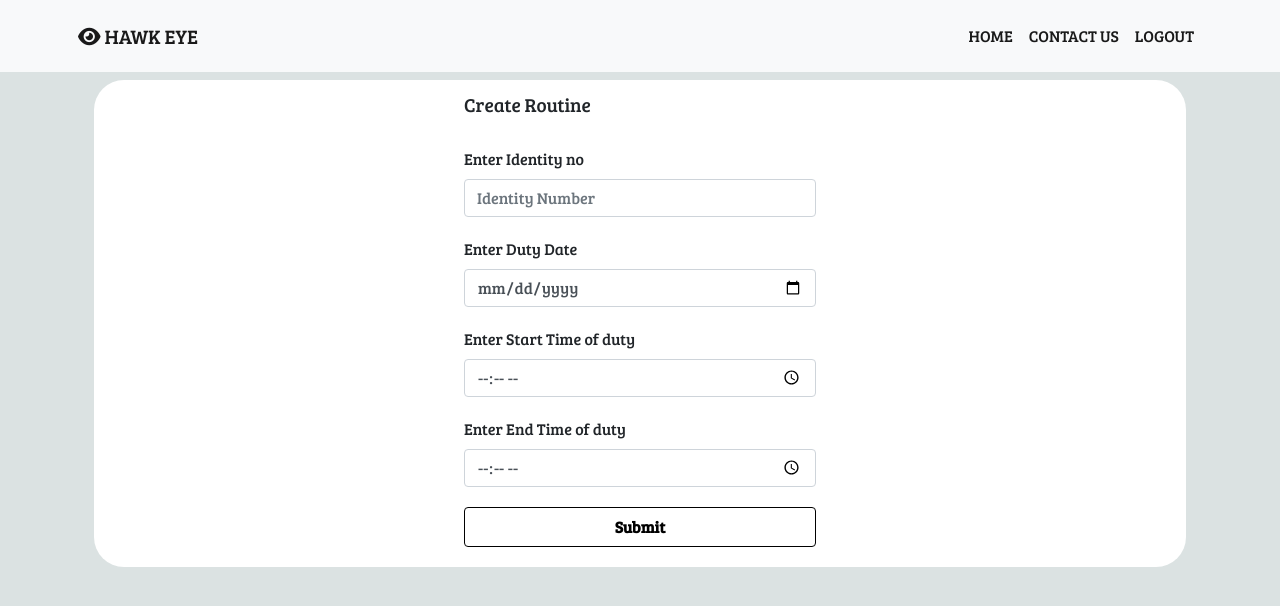
After one commit to HumbleFool02/WT-Project, a Flask app: page /createduty in a window 1280 px wide. The commit adds this page. Shown: the top 606 px of the page. Run offline with Flask 2, Linux system fonts and the light colour scheme; some libraries are stand-ins or nearby versions.

Commit message:
Duty Function added

```diff
--- a/main.py
+++ b/main.py
@@ -1,17 +1,17 @@
 from datetime import date, datetime
-import bcrypt
+from flask_bcrypt import Bcrypt
 from flask import Flask, render_template , redirect,url_for, session, request
 from flask_sqlalchemy import SQLAlchemy
 
-
 import pymysql
 pymysql.install_as_MySQLdb()
-from werkzeug.security import generate_password_hash,check_password_hash
 
 app = Flask(__name__)
 app.secret_key = 'super-secret-key'
 app.config['SQLALCHEMY_DATABASE_URI'] = 'mysql://root:@localhost/onlinesystem'
 db = SQLAlchemy(app)
+bcrypt = Bcrypt(app)
+
 
 class Contact(db.Model):
     id = db.Column(db.Integer, primary_key=True)
@@ -21,19 +21,19 @@ class Contact(db.Model):
     msg = db.Column(db.String(120), unique=False, nullable=False)
 
 class Manager(db.Model):
-    id = db.Column(db.Integer, primary_key=True)
+    id = db.Column(db.Integer, unique=True)
     name = db.Column(db.String(120), unique=False, nullable=False)
     username = db.Column(db.String(120), unique=True, nullable=False)
     domain = db.Column(db.String(120), unique=False, nullable=False)
-    idno = db.Column(db.String(120), unique=True, nullable=False)
+    idno = db.Column(db.String(120), primary_key=True, nullable=False)
     pword = db.Column(db.String(500), unique=False, nullable=False)
 
 class Security(db.Model):
-    id = db.Column(db.Integer, primary_key=True)
+    id = db.Column(db.Integer, unique=True)
     name = db.Column(db.String(120), unique=False, nullable=False)
     username = db.Column(db.String(120), unique=True, nullable=False)
     domain = db.Column(db.String(120), unique=False, nullable=False)
-    idno = db.Column(db.String(120), unique=True, nullable=False)
+    idno = db.Column(db.String(120), primary_key=True, nullable=False)
     pword = db.Column(db.String(120), unique=False, nullable=False)
 
 class Absence(db.Model):
@@ -45,13 +45,19 @@ class Absence(db.Model):
     status = db.Column(db.String(120), unique=False, nullable=False)
     timestamp = db.Column(db.String(120), unique=False, nullable=False)
 
+class Duty(db.Model):
+    id = db.Column(db.Integer, primary_key=True)
+    ddate = db.Column(db.String, unique=False, nullable=False)
+    didno = db.Column(db.String(120), unique =True, nullable=False)
+    stime =db.Column(db.String, unique=False, nullable=False)
+    etime = db.Column(db.String, unique=False, nullable=False)
+
 @app.route("/")
 def home():
     return render_template('index.html')
 
 @app.route("/index")
 def index():
-    print(url_for('managerdashboard'))
     return render_template('index.html')
 
 
@@ -62,19 +68,23 @@ def managerLogin():
     else:
         username = request.form.get('username')
         pword = (request.form.get('pword'))
-        try:
-            print("in try")
-            data = Manager.query.filter_by(username=username).first()
-            if ((data is not None) & (bcrypt.checkpw(pword.encode('utf-8'), data.pword)==True)):
-                print("logged in")
-                session['logged_in'] = True
-                return redirect(url_for('managerdashboard'))
-            else:
-                print("dont login 1")
-                return 'Dont Login'
-        except:
-            print("dont login 2")
-            return "Dont Login"
+        data = Manager.query.filter_by(username=username).first()
+
+        if ((data is not None) & (bcrypt.check_password_hash(data.pword, pword)==True)):
+            session['logged_in'] = True
+            security = Security.query.filter_by(domain='Security').order_by(Security.name).all()
+            abes = Absence.query.filter_by(status = 'Pending').order_by(Absence.timestamp).all()
+            duty = Duty.query.order_by(Duty.ddate).all()
+
+
+
+
+            return render_template('managerdash.html', security=security, abes=abes , username = data.username, duty = duty)
+
+        else:
+            print("dont login 1")
+            return 'Dont Login'
+
 
 @app.route("/SecurityLogin", methods = ['GET', 'POST'])
 def securityLogin():
@@ -84,11 +94,11 @@ def securityLogin():
         username = request.form.get('username')
         pword = request.form.get('pword')
         try:
-            data1 = Security.query.filter_by(username=username, pword=pword).first()
-            if (data1 is not None):
-                print("logged in")
+            data1 = Security.query.filter_by(username=username).first()
+            if ((data1 is not None) & (bcrypt.check_password_hash(data1.pword, pword)==True)):
                 session['logged_in'] = True
-                return redirect(url_for('securitydashboard'))
+                duty = Duty.query.filter_by(didno = data1.idno).order_by(Duty.ddate).all()
+                return render_template('Securitydash.html', duty = duty)
             else:
                 print("dont login 1")
                 return 'Dont Login else'
@@ -101,44 +111,20 @@ def logout():
     session.pop('username',None)
     return redirect(url_for('index'))
 
-@app.route("/managerdashboard", methods = ['GET', 'POST'])
-def managerdashboard():
-    # try:
-    #     print("try")
-    #     security = Security.query.filter_by(domain = 'Security').all()
-    #     security_text = '<ul>'
-    #     for secu in security:
-    #         security_text += '<li>' + secu.name + ',' + secu.username + '</li>'
-    #         print(security_text)
-    #     security_text += '</ul>'
-    #     return security_text
-    # except Exception as e:
-    #     # e holds description of the error
-    #     print("except")
-    #     error_text = "<p>The error:<br>" + str(e) + "</p>"
-    #     hed = '<h1>Something is broken.</h1>'
-    #     return hed + error_text
-    if (request.method == 'GET'):
-        try:
-            security = Security.query.filter_by(domain='Security').order_by(Security.name).all()
-            abes = Absence.query.filter_by(status = 'Pending').order_by(Absence.timestamp).all()
+@app.route("/createduty", methods = ['GET', 'POST'])
+def createduty():
+    if (request.method == 'POST'):
+        didno = request.form.get('didno')
+        ddate = request.form.get('ddate')
+        stime = request.form.get('stime')
+        etime = request.form.get('etime')
+        sduty = Duty(didno = didno, ddate = ddate, stime = stime, etime = etime)
+        print(sduty)
+        print("inside nif")
+        db.session.add(sduty)
+        db.session.commit()
 
-            return render_template('managerdash.html', security=security, abes=abes)
-        except Exception as e:
-            # e holds description of the error
-            error_text = "<p>The error:<br>" + str(e) + "</p>"
-            hed = '<h1>Something is broken.</h1>'
-            return hed + error_text
-    # else :
-    #     try:
-    #         security = Security.query.filter_by(domain='Security').order_by(Security.name).all()
-    #         abes = Absence.query.filter_by(status = 'Pending').order_by(Absence.timestamp).all()
-    #         return render_template('managerdash.html', security=security, abes=abes)
-    #     except Exception as e:
-    #         # e holds description of the error
-    #         error_text = "<p>The error:<br>" + str(e) + "</p>"
-    #         hed = '<h1>Something is broken.</h1>'
-    #         return hed + error_text
+    return render_template("createduty.html")
 
 
 @app.route("/securitydashboard", methods = ['GET', 'POST'])
@@ -165,7 +151,7 @@ def registration():
         idno = request.form.get('idno')
         password = request.form.get('pword')
         cpword = request.form.get('cpword')
-        pword = bcrypt.hashpw(password.encode('utf-8'), bcrypt.gensalt())
+        pword = bcrypt.generate_password_hash(password).decode('utf-8')
 
         if password == cpword :
             if domain == "Manager":
--- a/static/css/dash.css
+++ b/static/css/dash.css
@@ -21,16 +21,26 @@ body {
   border-top-left-radius: 30px;
   border-bottom-left-radius: 30px;
 }
-
+.card {
+  height: fit-content;
+  width: fit-content;
+  background: #fff;
+}
 .header {
   width: 100%;
   height: 10vh;
   background-size: 100% 100%;
   position: relative;
 }
-
-h1 {
+.table-title {
+  color: rgb(65, 211, 221);
   text-align: center;
+  text-emphasis: bold;
+}
+.username {
+  font-size: xx-large;
+  text-align: left;
+  color: rgb(131, 62, 62);
 }
 
 .btn {
@@ -76,7 +86,6 @@ caption {
   font-weight: bold;
   justify-content: left;
   justify-items: left;
-
 }
 .form-roww {
   text-align: left;
--- /dev/null
+++ b/templates/createduty.html
@@ -0,0 +1,104 @@
+<!DOCTYPE html>
+<html lang="en" dir="ltr">
+
+<head>
+    <meta charset="utf-8">
+    <meta name="viewport" content="width=device-width, initial-scale=1">
+    <script src="https://kit.fontawesome.com/7cf8b731c0.js" crossorigin="anonymous"></script>
+    <link rel="stylesheet" href="https://cdn.jsdelivr.net/npm/bootstrap@4.5.3/dist/css/bootstrap.min.css"
+        integrity="sha384-TX8t27EcRE3e/ihU7zmQxVncDAy5uIKz4rEkgIXeMed4M0jlfIDPvg6uqKI2xXr2" crossorigin="anonymous">
+    <link rel="preconnect" href="https://fonts.gstatic.com">
+    <link href="https://fonts.googleapis.com/css2?family=Bree+Serif&display=swap" rel="stylesheet">
+    <link rel="stylesheet" href="../static/css/dash.css">
+    <title>Dashboard</title>
+    <link rel="icon" type="image/x-icon" href="../static/images/favicon.svg">
+</head>
+
+<body>
+    <div class="header" id="topheader">
+        <nav class="navbar navbar-expand-lg navbar-light bg-light fixed-top">
+            <div class="container text-uppercase p-2">
+                <a class="navbar-brand" href="/index"><i class="fa-solid fa-eye"></i> HAWK EYE</a>
+                <button class="navbar-toggler" type="button" data-toggle="collapse"
+                    data-target="#navbarSupportedContent" aria-controls="navbarSupportedContent" aria-expanded="false"
+                    aria-label="Toggle navigation">
+                    <span class="navbar-toggler-icon"></span>
+                </button>
+
+                <div class="collapse navbar-collapse" id="navbarSupportedContent">
+                    <ul class="navbar-nav ml-auto">
+                        <li class="nav-item ">
+                            <a class="nav-link active" href="/index">Home <span class="sr-only">(current)</span></a>
+                        </li>
+                        <li class="nav-item ">
+                            <a class="nav-link active" href="/contact">Contact Us <span
+                                    class="sr-only">(current)</span></a>
+                        </li>
+                        <li class="nav-item ">
+                            <a class="nav-link active" href="/logout">Logout<span class="sr-only">(current)</span></a>
+                        </li>
+                    </ul>
+                </div>
+            </div>
+        </nav>
+    </div>
+    <section>
+        <div class="container px-4">
+            <div class="row no-gutters px-2">
+                <div class="col">
+                    <form action="" method="post">
+                        <div class="form-row">
+                            <div class="col-lg-4 col-4">
+                                <label style="font-size:larger; text-align: center; padding-top: 10px;">Create
+                                    Routine</label>
+                            </div>
+                        </div>
+                        <div class="form-row">
+                            <div class="col-lg-4 col-4">
+                                <label>Enter Identity no</label>
+                                <input type="text" placeholder="Identity Number" minlength="5" maxlength="5"
+                                    name="didno" size="5" value="" class="form-control" my-3 p-3 required />
+                            </div>
+                        </div>
+                        <div class="form-row">
+                            <div class="col-lg-4 col-4">
+                                <label>Enter Duty Date</label>
+                                <input type="date" placeholder="Duty Date" name="ddate" value="" class="form-control"
+                                    my-3 p-3 required />
+                            </div>
+                        </div>
+                        <div class="form-row">
+                            <div class="col-lg-4 col-4">
+                                <label>Enter Start Time of duty</label>
+                                <input type="time" placeholder="End Date" name="stime" value="" class="form-control"
+                                    my-3 p-3 required />
+                            </div>
+                        </div>
+                        <div class="form-row">
+                            <div class="col-lg-4 col-4">
+                                <label>Enter End Time of duty</label>
+                                <input type="time" placeholder="End Date" name="etime" value="" class="form-control"
+                                    my-3 p-3 required />
+                            </div>
+                        </div>
+                        <div class="form-row">
+                            <div class="col-lg-4 col-4">
+                                <button type="submit" class="btn btn-primary" name="button"
+                                    onclick="msg()">Submit</button>
+                            </div>
+                        </div>
+                    </form>
+                </div>
+            </div>
+        </div>
+    </section>
+
+
+    <script>
+        function msg() {
+            alert("Sucessfully Created Routine");
+        }
+    </script>
+</body>
+
+</html>
```
Also changed, not shown: templates/managerdash.html (+50 -26 lines), templates/securitydash.html (+23 -0 lines), trials/trial.py (+8 -1 lines).
